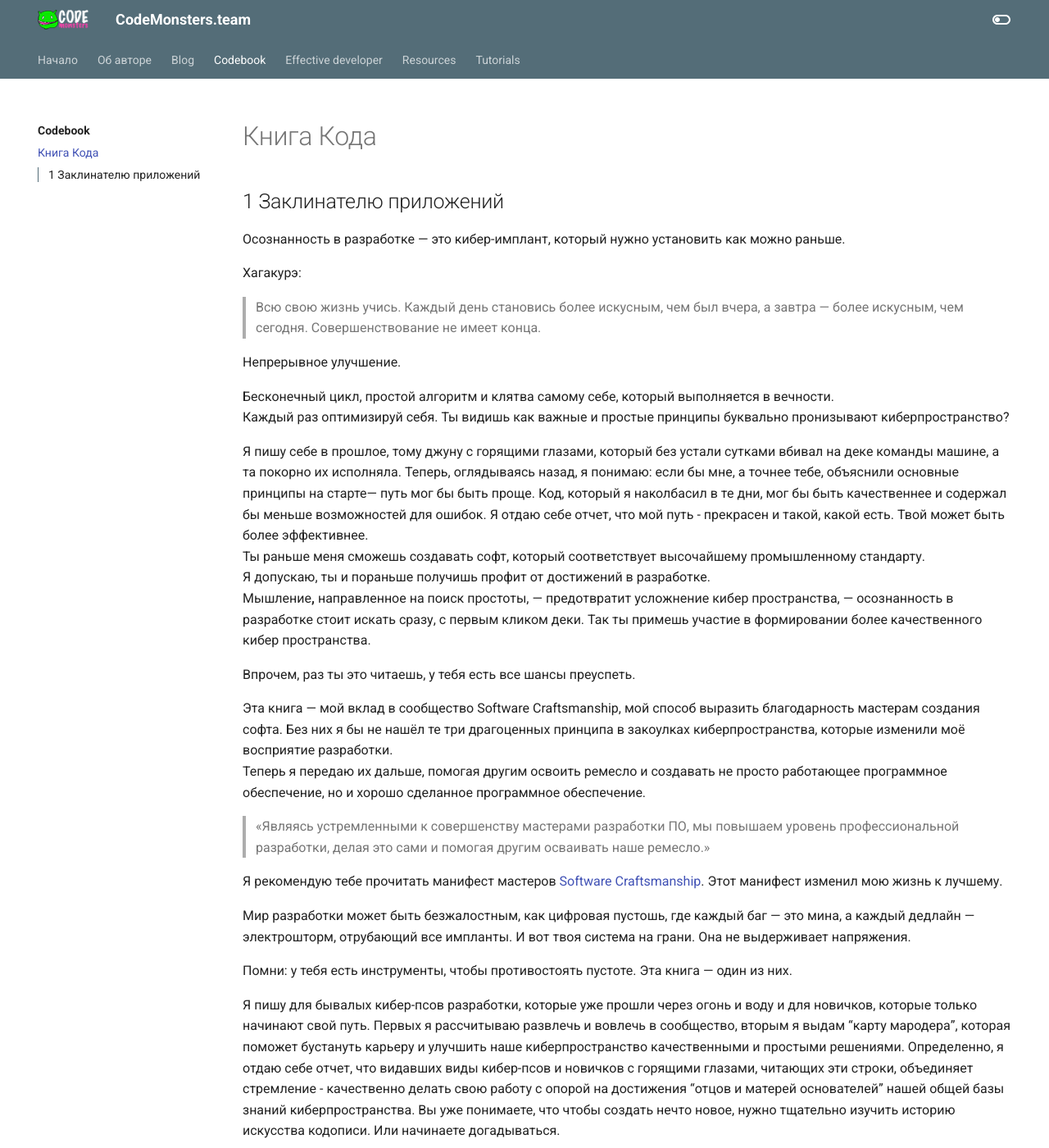
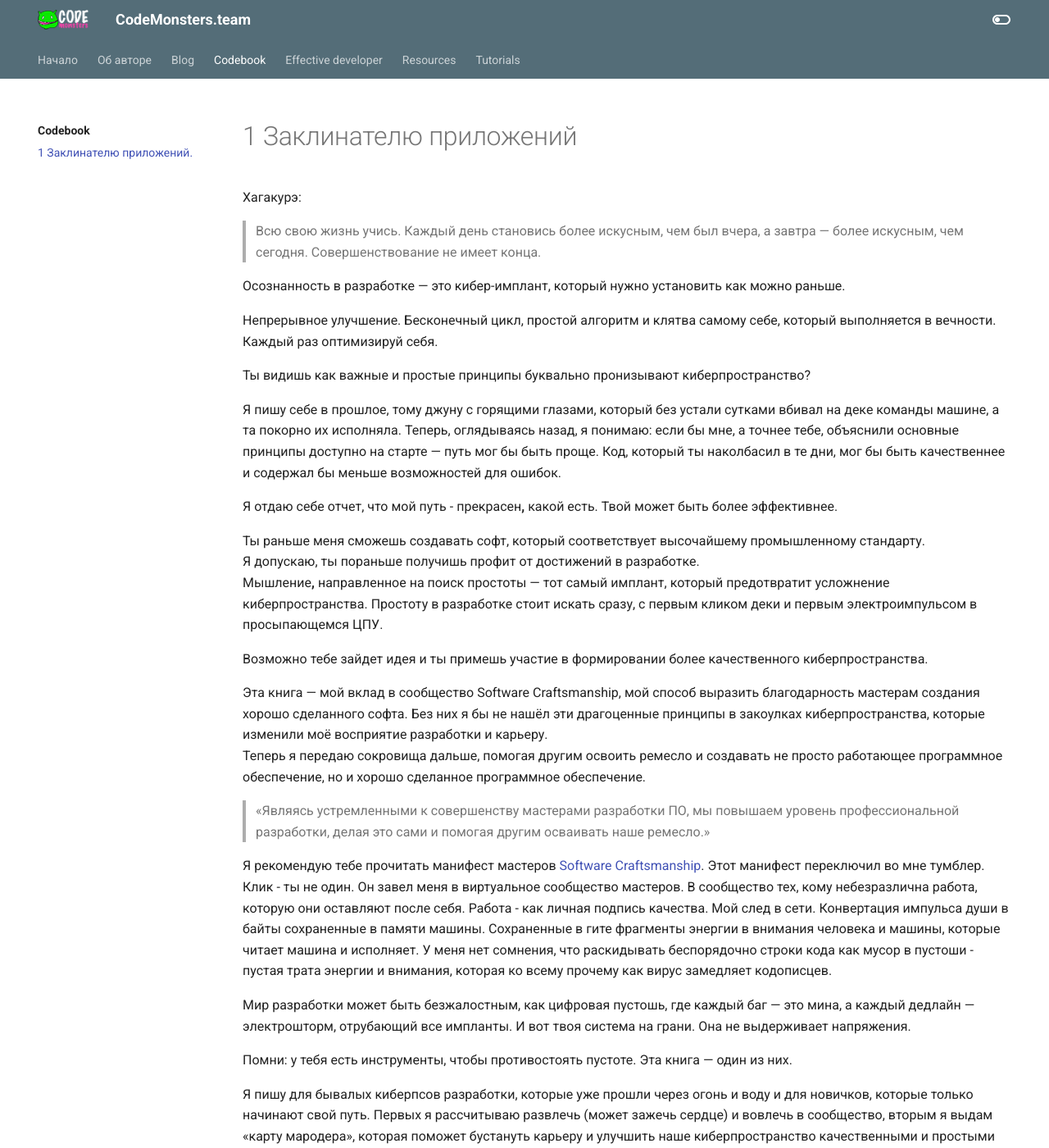
Before and after one commit to codemonstersteam/web-book, an MkDocs documentation site: the page built from docs/codebook/1-codegen-machine.md, in a window 1280 px wide and 1400 px high. Shown: the whole window at 82% size. Built offline with MkDocs 1.6.1 and Material for MkDocs 9.7.7, drawn with Linux system fonts in a browser that asks for light colours; some of the changed text lies outside the part shown.

Commit message:
Доработано послание

```diff
--- a/docs/codebook/1-codegen-machine.md
+++ b/docs/codebook/1-codegen-machine.md
@@ -1,40 +1,43 @@
 ---
-title: Книга Кода
+title: 1 Заклинателю приложений.
 description: Книга кода. 1 Заклинателю приложений. Codegen Machine
 group: https://t.me/codemonsterslogs
 ---
 
-## 1 Заклинателю приложений
-
-Осознанность в разработке — это кибер-имплант, который нужно установить как можно раньше.
+# 1 Заклинателю приложений
 
 Хагакурэ:
 
 > Всю свою жизнь учись. Каждый день становись более искусным, чем был вчера, а завтра — более искусным, чем сегодня. Совершенствование не имеет конца.
 
-Непрерывное улучшение.
+Осознанность в разработке — это кибер-имплант, который нужно установить как можно раньше.
 
-Бесконечный цикл, простой алгоритм и клятва самому себе, который выполняется в вечности.
-Каждый раз оптимизируй себя. Ты видишь как важные и простые принципы буквально пронизывают киберпространство?
+Непрерывное улучшение. Бесконечный цикл, простой алгоритм и клятва самому себе, который выполняется в вечности.
+Каждый раз оптимизируй себя.
 
-Я пишу себе в прошлое, тому джуну с горящими глазами, который без устали сутками вбивал на деке команды машине, а та покорно их исполняла. Теперь, оглядываясь назад, я понимаю: если бы мне, а точнее тебе, объяснили основные принципы на старте— путь мог бы быть проще. Код, который я наколбасил в те дни, мог бы быть качественнее и содержал бы меньше возможностей для ошибок. Я отдаю себе отчет, что мой путь - прекрасен и такой,  какой есть. Твой может быть более эффективнее.
+Ты видишь как важные и простые принципы буквально пронизывают киберпространство?
+
+Я пишу себе в прошлое, тому джуну с горящими глазами, который без устали сутками вбивал на деке команды машине, а та покорно их исполняла. Теперь, оглядываясь назад, я понимаю: если бы мне, а точнее тебе, объяснили основные принципы доступно на старте — путь мог бы быть проще. Код, который ты наколбасил в те дни, мог бы быть качественнее и содержал бы меньше возможностей для ошибок.
+
+Я отдаю себе отчет, что мой путь \- прекрасен**,**  какой есть. Твой может быть более эффективнее.
+
 Ты раньше меня сможешь создавать софт, который соответствует высочайшему промышленному стандарту.
-Я допускаю, ты и пораньше получишь профит от достижений в разработке.
-Мышление**,** направленное на поиск простоты, — предотвратит усложнение кибер пространства, — осознанность в разработке стоит искать сразу, с первым кликом деки. Так ты примешь участие в формировании более качественного кибер пространства.
+Я допускаю, ты пораньше получишь профит от достижений в разработке.
+Мышление**,** направленное на поиск простоты — тот самый имплант, который предотвратит усложнение киберпространства. Простоту в разработке стоит искать сразу, с первым кликом деки и первым электроимпульсом в просыпающемся ЦПУ.
 
-Впрочем, раз ты это читаешь, у тебя есть все шансы преуспеть.
+Возможно тебе зайдет идея и ты примешь участие в формировании более качественного киберпространства.
 
-Эта книга — мой вклад в сообщество Software Craftsmanship, мой способ выразить благодарность мастерам создания софта. Без них я бы не нашёл те три драгоценных принципа в закоулках киберпространства, которые изменили моё восприятие разработки.
-Теперь я передаю их дальше, помогая другим освоить ремесло и создавать не просто работающее программное обеспечение, но и хорошо сделанное программное обеспечение.
+Эта книга — мой вклад в сообщество Software Craftsmanship, мой способ выразить благодарность мастерам создания хорошо сделанного софта. Без них я бы не нашёл эти драгоценные принципы в закоулках киберпространства, которые изменили моё восприятие разработки и карьеру.
+Теперь я передаю сокровища дальше, помогая другим освоить ремесло и создавать не просто работающее программное обеспечение, но и хорошо сделанное программное обеспечение.
 
 > «Являясь устремленными к совершенству мастерами разработки ПО, мы повышаем уровень профессиональной разработки, делая это сами и помогая другим осваивать наше ремесло.»
 
-Я рекомендую тебе прочитать манифест мастеров [Software Craftsmanship](https://manifesto.softwarecraftsmanship.org/#/en). Этот манифест изменил мою жизнь к лучшему.
+Я рекомендую тебе прочитать манифест мастеров [Software Craftsmanship](https://manifesto.softwarecraftsmanship.org/#/en). Этот манифест переключил во мне тумблер. Клик \- ты не один. Он завел меня в виртуальное сообщество мастеров. В сообщество тех, кому небезразлична работа, которую они оставляют после себя. Работа \- как личная подпись качества. Мой след в сети. Конвертация импульса души в байты сохраненные в памяти машины. Сохраненные в гите фрагменты энергии в внимания человека и машины, которые читает машина и исполняет. У меня нет сомнения, что раскидывать беспорядочно строки кода как мусор в пустоши \- пустая трата энергии и внимания, которая ко всему прочему как вирус замедляет кодописцев.
 
 Мир разработки может быть безжалостным, как цифровая пустошь, где каждый баг — это мина, а каждый дедлайн — электрошторм, отрубающий все импланты. И вот твоя система на грани. Она не выдерживает напряжения.
 
 Помни: у тебя есть инструменты, чтобы противостоять пустоте. Эта книга — один из них.
 
-Я пишу для бывалых кибер-псов разработки, которые уже прошли через огонь и воду и для новичков, которые только начинают свой путь. Первых я рассчитываю развлечь и вовлечь в сообщество, вторым я выдам “карту мародера”, которая поможет бустануть карьеру и улучшить наше киберпространство качественными и простыми решениями. Определенно, я отдаю себе отчет, что видавших виды кибер-псов и новичков с горящими глазами, читающих эти строки, объединяет стремление - качественно делать свою работу с опорой на достижения “отцов и матерей основателей” нашей общей базы знаний киберпространства. Вы уже понимаете, что чтобы создать нечто новое, нужно тщательно изучить историю искусства кодописи. Или начинаете догадываться.
+Я пишу для бывалых киберпсов разработки, которые уже прошли через огонь и воду и для новичков, которые только начинают свой путь. Первых я рассчитываю развлечь (может зажечь сердце) и вовлечь в сообщество, вторым я выдам «карту мародера», которая поможет бустануть карьеру и улучшить наше киберпространство качественными и простыми решениями. Определенно, я отдаю себе отчет, что видавших виды киберпсов (или киберкотиков) и новичков с горящими глазами, читающих эти строки, объединяет стремление \- качественно делать свою работу с опорой на достижения “отцов и матерей основателей” нашей общей базы знаний в киберпространстве. Вы уже понимаете, что чтобы создать нечто новое, нужно тщательно изучить историю искусства кодописи и практиковаться. Или начинаете догадываться.
 
 И те, и другие найдут здесь полезные артефакты — принципы, которые помогут не просто выжить, но и создать нечто достойное, а вероятно и великое.
```
